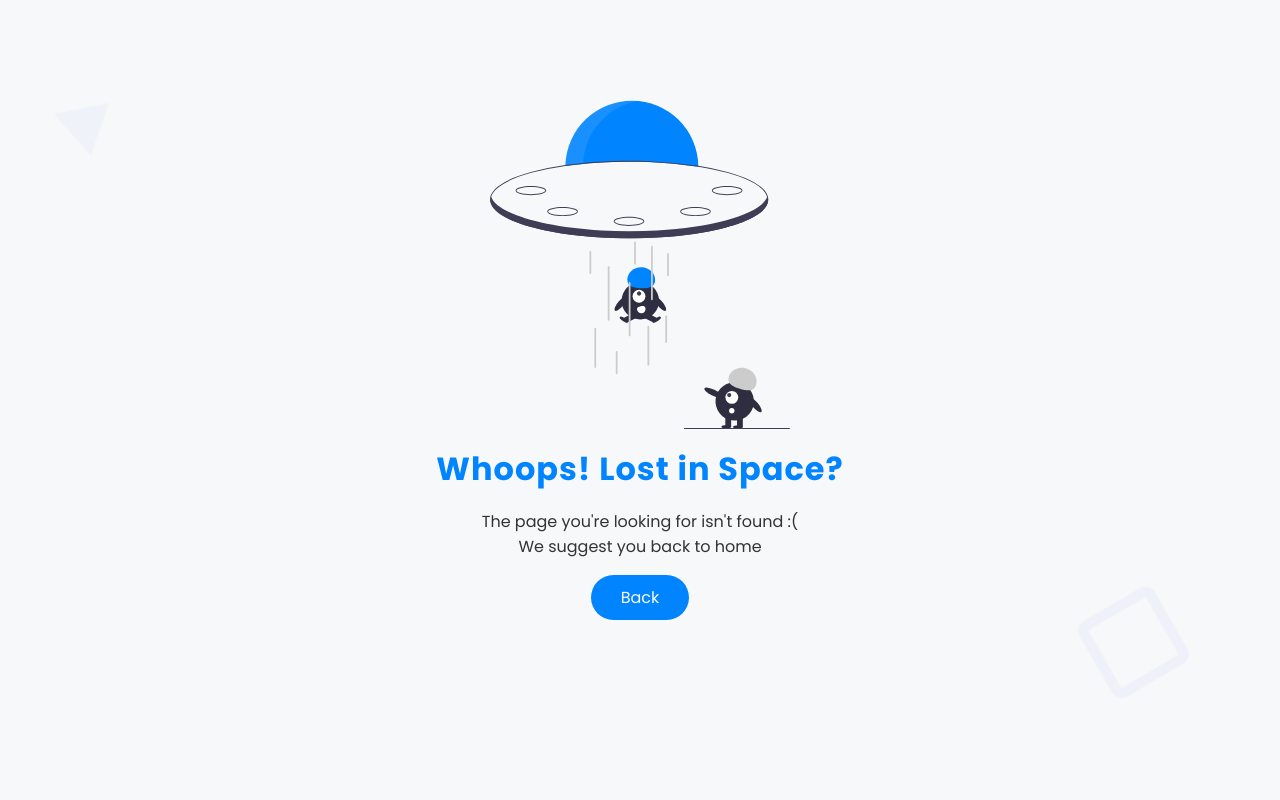
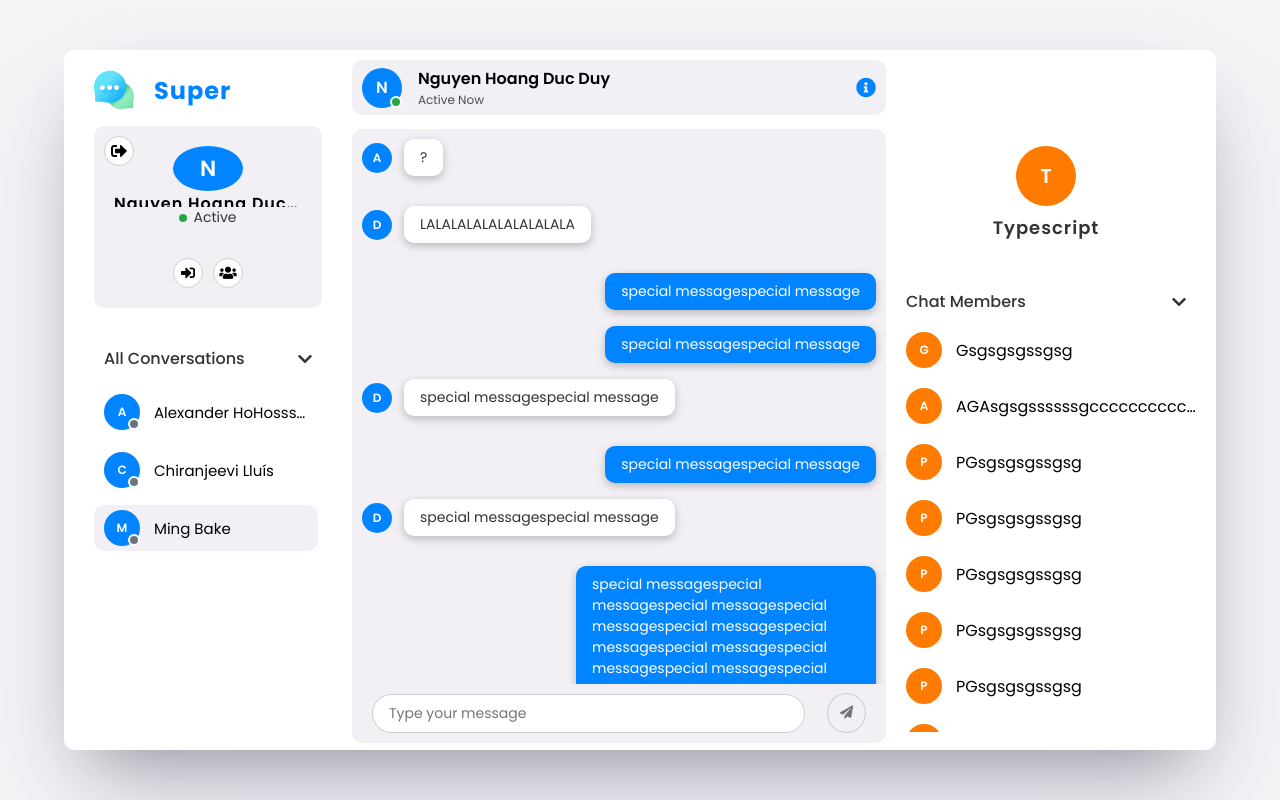
Before and after one commit to Front-end-Programming/Final_Project, an Angular app in the folder Chat-Application/: page /chat/chat-main in a window 1280 px wide. Built offline with nearby package versions, Linux system fonts and the light colour scheme.

Commit message:
ui for main chat is done

```diff
--- a/Chat-Application/src/app/app.component.html
+++ b/Chat-Application/src/app/app.component.html
@@ -2,5 +2,3 @@
     <router-outlet #outlet="outlet"></router-outlet>
 </div>
 <app-toast-message></app-toast-message>
-
-<!-- <app-chat></app-chat> -->
--- a/Chat-Application/src/app/components/chat-main/chat-main.component.html
+++ b/Chat-Application/src/app/components/chat-main/chat-main.component.html
@@ -1,4 +1,4 @@
-<div class="chat-main">
+<div class="chat-main" [class.contract]="!isExpandInfo">
   <div>
     <header class="chat-main__header">
       <div class="chat-main__header-avatar online">N</div>
@@ -6,6 +6,9 @@
         <h3>Nguyen Hoang Duc Duy</h3>
         <span>Active Now</span>
         <!-- <span>Offline</span> -->
+      </div>
+      <div (click)="expandInfo()" class="chat-main__header-more">
+        <i class="fas fa-info-circle"></i>
       </div>
     </header>
 
@@ -51,7 +54,60 @@
         class="chat-main__group-img"
       />
 
+      <div class="chat-main__group-info">
+        <div class="chat-main__group-avatar">T</div>
+        <h3 class="chat-main__group-name">Typescript</h3>
+      </div>
 
+
+      <div class="chat-main__group-details">
+          <h4 (click)="collapse()" >Chat Members
+            <i [class.rotate]="isCollapse" class="fas fa-chevron-down"></i>
+          </h4>
+
+        <ul class="chat-main__group-members" [class.collapse]="isCollapse">
+          <li>
+            <div class="chat-main__group-members-avatar">G</div>
+            <span class="chat-main__group-members-name">Gsgsgsgssgsg</span>
+          </li>
+
+          <li>
+            <div class="chat-main__group-members-avatar">A</div>
+            <span class="chat-main__group-members-name">AGAsgsgssssssgcccccccccccssgsg</span>
+          </li>
+
+          <li>
+            <div class="chat-main__group-members-avatar">P</div>
+            <span class="chat-main__group-members-name">PGsgsgsgssgsg</span>
+          </li>
+
+          <li>
+            <div class="chat-main__group-members-avatar">P</div>
+            <span class="chat-main__group-members-name">PGsgsgsgssgsg</span>
+          </li>
+          <li>
+            <div class="chat-main__group-members-avatar">P</div>
+            <span class="chat-main__group-members-name">PGsgsgsgssgsg</span>
+          </li>
+          <li>
+            <div class="chat-main__group-members-avatar">P</div>
+            <span class="chat-main__group-members-name">PGsgsgsgssgsg</span>
+          </li>
+          <li>
+            <div class="chat-main__group-members-avatar">P</div>
+            <span class="chat-main__group-members-name">PGsgsgsgssgsg</span>
+          </li>
+          <li>
+            <div class="chat-main__group-members-avatar">P</div>
+            <span class="chat-main__group-members-name">PGsgsgsgssgsg</span>
+          </li>
+          <li>
+            <div class="chat-main__group-members-avatar">P</div>
+            <span class="chat-main__group-members-name">PGsgsgsgssgsg</span>
+          </li>
+        </ul>
+
+      </div>
     </div>
   </div>
 </div>
--- a/Chat-Application/src/app/components/chat-main/chat-main.component.scss
+++ b/Chat-Application/src/app/components/chat-main/chat-main.component.scss
@@ -9,14 +9,21 @@
   display: grid;
   grid-template-columns: 2fr 1fr;
 
+  &.contract {
+    grid-template-columns: 2fr;
 
+    .chat-main__content-text {
+      max-width: 500px;
+    }
+  }
 
   &__header {
+    position: relative;
     width: 100%;
-    padding: 6px 0;
+    padding: 6px 10px;
     display: flex;
     align-items: center;
-    justify-content: center;
+    justify-content: flex-start;
     gap: 16px;
     background-color: $clr-secondary;
     border-radius: 10px;
@@ -48,7 +55,6 @@
       h3 {
         font-weight: 600;
         font-size: 16px;
-        line-height: 1.2;
       }
 
       span {
@@ -57,6 +63,25 @@
         font-weight: 400;
         color: lighten($color: #000000, $amount: 30%);
       }
+    }
+
+    &-more {
+      position: relative;
+      cursor: pointer;
+      font-size: 20px;
+      position: absolute;
+      color: $clr-primary;
+      right: 10px;
+      display: grid;
+      place-items: center;
+      z-index: 1;
+      @include tooltip('Conversation Information');
+
+      &:hover::after {
+        opacity: 1;
+        visibility: visible;
+      }
+
     }
   }
 
@@ -145,12 +170,12 @@
       word-wrap: break-word;
       max-width: 300px;
       padding: 8px 16px;
-      border-radius: 50px;
+      border-radius: 10px;
       background-color: #fff;
       color: $clr-text;
       box-shadow: 0px 3px 8px rgba(#000, 0.24);
 
-      &:hover::after{
+      &:hover::after {
         opacity: 1;
         visibility: visible;
       }
@@ -175,26 +200,24 @@
         border-radius: 10px;
         opacity: 0;
         visibility: hidden;
-        transition: .3s;
+        transition: 0.3s;
       }
 
-      li.right  &::after {
+      li.right &::after {
         left: -60%;
       }
-
     }
   }
 
-  & > div:nth-child(2) {
-    margin-left: 10px;
-  }
 
   &__group {
+
     position: relative;
     margin-top: 66px;
     height: calc(555px + 60px);
-    background-color: $clr-secondary;
     border-radius: 10px;
+    padding: 20px 10px;
+    overflow: hidden;
 
     &-img {
       display: none;
@@ -204,5 +227,85 @@
       left: 50%;
       transform: translate(-50%, -50%);
     }
+
+    &-info {
+      display: flex;
+      align-items: center;
+      flex-direction: column;
+      justify-content: center;
+      gap: 8px;
+      margin-bottom: 40px;
+    }
+
+    &-avatar {
+      @include avatar(60px, 20px, complement($clr-primary));
+    }
+
+    &-name {
+      font-size: 18px;
+      color: $clr-text;
+      letter-spacing: 1px;
+      font-weight: 600;
+    }
+
+    &-details {
+      h4 {
+        cursor: pointer;
+        position: relative;
+        font-weight: 600;
+        color: $clr-text;
+        margin-bottom: 10px;
+        display: flex;
+        align-items: center;
+        justify-content: space-between;
+        padding: 8px 10px;
+        transition: 0.2s;
+        font-weight: 500;
+
+        & > i.fas {
+          transition: 0.3s;
+        }
+
+        & > i.fas.rotate {
+          transform: rotate(-180deg);
+        }
+
+        &:hover {
+          background-color: $clr-secondary;
+          border-radius: 8px;
+        }
+      }
+    }
+
+    &-members {
+      padding-left: 10px;
+      width: 300px;
+      height: 400px;
+      list-style: none;
+      display: flex;
+      flex-direction: column;
+      gap: 20px;
+      overflow-y: auto;
+      @include myScrollBar();
+
+      &.collapse {
+        height: 0;
+      }
+
+      li {
+        display: flex;
+        align-items: center;
+      }
+
+      &-avatar {
+        @include avatar(36px, 12px, complement($clr-primary));
+        margin-right: 14px;
+      }
+
+      &-name {
+        flex: 1;
+        @include threeDots();
+      }
+    }
   }
 }
--- a/Chat-Application/src/app/components/chat-main/chat-main.component.ts
+++ b/Chat-Application/src/app/components/chat-main/chat-main.component.ts
@@ -6,7 +6,11 @@ import { Component, OnInit } from '@angular/core';
   styleUrls: ['./chat-main.component.scss'],
 })
 export class ChatMainComponent implements OnInit {
+
   isShowUsername: boolean = false;
+  isExpandInfo: boolean = true;
+  isCollapse: boolean = false;
+
   messages: any[] = [
     {
       id: 11853,
@@ -75,10 +79,12 @@ export class ChatMainComponent implements OnInit {
       name: 'duypro',
       type: 0,
       to: 'duy1',
-      mes: 'special messagespecial message',
+      mes: 'special messagespecial messagespecial messagespecial messagespecial messagespecial messagespecial messagespecial messagespecial messagespecial message',
       createAt: '2021-08-24 22:03:31',
     }
   ];
+
+
 
   constructor() {}
 
@@ -91,4 +97,12 @@ export class ChatMainComponent implements OnInit {
   hideUsername(): void {
     this.isShowUsername = false;
   }
+
+  collapse(): void {
+    this.isCollapse = !this.isCollapse;
+  }
+
+  expandInfo(): void {
+    this.isExpandInfo = !this.isExpandInfo;
+  }
 }
--- a/Chat-Application/src/app/components/chat/chat.component.html
+++ b/Chat-Application/src/app/components/chat/chat.component.html
@@ -21,12 +21,12 @@
       </p>
 
       <div class="chat__info-actions">
-        <span title="Add friend"><i class="fas fa-user-plus"></i></span>
-        <span (click)="showJoinGroup()" title="Join a group"><i class="fas fa-sign-in-alt"></i></span>
-        <span (click)="showCreateGroup()" title="Create your group"><i class="fas fa-users"></i></span>
+        <!-- <span> <i class="fas fa-user-plus"></i></span> -->
+        <span (click)="showJoinGroup()"><i class="fas fa-sign-in-alt"></i></span>
+        <span (click)="showCreateGroup()"><i class="fas fa-users"></i></span>
       </div>
 
-      <div title="Log out" class="chat__info-log-out">
+      <div class="chat__info-log-out">
         <i class="fas fa-sign-out-alt"></i>
       </div>
     </div>
@@ -34,5 +34,9 @@
     <app-user-list></app-user-list>
   </div>
 
-  <app-chat-main></app-chat-main>
+
+
+  <div>
+    <router-outlet></router-outlet>
+  </div>
 </div>
--- a/Chat-Application/src/app/components/chat/chat.component.scss
+++ b/Chat-Application/src/app/components/chat/chat.component.scss
@@ -17,7 +17,6 @@
     rgba(0, 0, 0, 0.3) 0px 30px 60px -30px;
 
   &__info {
-    // border: 1px solid limegreen;
     padding: 20px 30px;
     overflow: hidden;
 
@@ -47,14 +46,12 @@
       aspect-ratio: 1 / 0.8;
       background-color: $clr-secondary;
       border-radius: 10px;
-      margin: 0 auto 20px;
-      // border: 1px solid #ccc;
+      margin: 0 auto 30px;
       padding: 20px;
-      // box-shadow: 0 10px 30px rgba(0, 0, 0, 0.3)
     }
 
     &-avatar {
-      @include avatar(70px, 20px);
+      @include avatar(70px, 22px);
     }
 
     &-name {
@@ -88,7 +85,8 @@
       gap: 10px;
       margin-top: 30px;
 
-      span {
+      & > span {
+        position: relative;
         width: 30px;
         height: 30px;
         font-size: 14px;
@@ -98,6 +96,22 @@
         display: grid;
         place-items: center;
         cursor: pointer;
+      }
+
+      & > span:nth-child(1) {
+        @include tooltip('Join a group');
+
+        &::after {
+          top: -150%;
+        }
+      }
+
+      & > span:nth-child(2) {
+        @include tooltip('Create your groups');
+
+        &::after {
+          top: -150%;
+        }
       }
     }
 
@@ -114,6 +128,11 @@
       top: 10px;
       left: 10px;
       border: 1px solid #ccc;
+      @include tooltip('Log out');
+
+      &::after {
+        left: 0;
+      }
     }
 
   }
--- a/Chat-Application/src/app/components/sign-in/sign-in.component.html
+++ b/Chat-Application/src/app/components/sign-in/sign-in.component.html
@@ -3,7 +3,7 @@
     <header>
       <p>Welcome back</p>
       <h1>Sign in to Super.</h1>
-      <p>Don't have an account? <a routerLink="/sign-up">Sign up</a></p>
+      <p>Don't have an account? <a routerLink="/chat">Sign up</a></p>
     </header>
 
     <form class="sign-container__form" #signIn="ngForm" (ngSubmit)="onSignIn()">
--- a/Chat-Application/src/app/components/user-list/user-list.component.html
+++ b/Chat-Application/src/app/components/user-list/user-list.component.html
@@ -1,9 +1,12 @@
 <div class="users">
-    <h4 class="users__heading">All Conversations</h4>
-    <ul class="users__list">
-        <li class="users__list-item">
+    <h4 (click)="collapse()" class="users__heading">
+        All Conversations
+        <i class="fas fa-chevron-down" [class.rotate]="isCollapse"></i>
+    </h4>
+    <ul class="users__list" [class.collapse]="isCollapse">
+        <li routerLink="chat-main" class="users__list-item">
             <div class="users__list-item-avatar">A</div>
-            <span title="Alexander HoHo HoHoHoHo" class="users__list-item-name">Alexander HoHosssssssss</span>
+            <span title="Alexander HoHo HoHoHoHo" class="users__list-item-name">Alexander HoHossssssssssssssssssssss</span>
         </li>
 
         <li class="users__list-item">
--- a/Chat-Application/src/app/components/user-list/user-list.component.scss
+++ b/Chat-Application/src/app/components/user-list/user-list.component.scss
@@ -4,8 +4,30 @@
 .users {
 
   &__heading {
-    font-weight: 600;
+    cursor: pointer;
+    font-weight: 500;
     margin-bottom: 10px;
+    display: flex;
+    align-items: center;
+    justify-content: space-between;
+    color: $clr-text;
+    transition: .2s;
+    padding: 8px 10px;
+
+    &:hover {
+      background-color: $clr-secondary;
+      border-radius: 10px;
+    }
+
+    & > i.fas {
+      transition: .2s;
+    }
+
+    & > i.fas.rotate {
+      transform: rotate(-180deg);
+    }
+
+
   }
 
   &__list {
@@ -14,10 +36,14 @@
     flex-direction: column;
     align-items: center;
     gap: 12px;
-    max-height: 340px;
+    max-height: 330px;
     overflow-y: auto;
     padding-right: 4px;
     @include myScrollBar();
+
+    &.collapse {
+      height: 0;
+    }
 
 
 
@@ -59,6 +85,7 @@
       &-name {
           font-size: 15px;
           @include threeDots();
+          flex: 1;
       }
     }
 
--- a/Chat-Application/src/app/components/user-list/user-list.component.ts
+++ b/Chat-Application/src/app/components/user-list/user-list.component.ts
@@ -6,9 +6,13 @@ import { Component, OnInit } from '@angular/core';
   styleUrls: ['./user-list.component.scss']
 })
 export class UserListComponent implements OnInit {
-
+  isCollapse: boolean = false;
   constructor() { }
 
   ngOnInit(): void { }
 
+  collapse(): void {
+    this.isCollapse = !this.isCollapse;
+  }
+
 }
--- a/Chat-Application/src/assets/_utilities.scss
+++ b/Chat-Application/src/assets/_utilities.scss
@@ -1,7 +1,7 @@
 @import "./colors";
 
 @mixin avatar($size, $fontSize, $bg: $clr-primary) {
-  min-width: $size;
+  width: $size;
   height: $size;
   background-color: $bg;
   border-radius: 50%;
@@ -13,7 +13,7 @@
 }
 
 @mixin threeDots {
-  overflow: hidden;
+  overflow-x: hidden;
   white-space: nowrap;
   text-overflow: ellipsis;
 }
@@ -31,13 +31,39 @@
 
   &::-webkit-scrollbar-track:hover {
     background-color: #e5ebe8;
-
   }
 
   &::-webkit-scrollbar-thumb {
     border-radius: 10px;
     box-shadow: inset 0 0 6px rgba(0, 0, 0, 0.3);
     background-color: #bcc0c4;
+  }
+}
+
+@mixin tooltip($message) {
+
+  & {
+    z-index: 100;
+  }
+  &::after {
+    content: $message;
+    position: absolute;
+    font-size: 12px;
+    width: max-content;
+    top: 150%;
+    color: #fff;
+    background-color: rgba(#000000, 0.7);
+    border-radius: 10px;
+    padding: 8px 10px;
+    opacity: 0;
+    visibility: hidden;
+    transition: 0.3s;
+    pointer-events: none;
+  }
+
+  &:hover::after {
+    opacity: 1;
+    visibility: visible;
   }
 }
 
@@ -57,7 +83,7 @@
     background-color: #fff;
     border-radius: 10px;
     padding: 20px 60px;
-    box-shadow: 0 8px 30px 0 rgba( 0,0,0,0.25 );
+    box-shadow: 0 8px 30px 0 rgba(0, 0, 0, 0.25);
     backdrop-filter: blur(4px);
 
     &__branch {
@@ -127,7 +153,6 @@
             margin-left: 8px;
           }
         }
-
       }
     }
     &__close {
```
Also changed, not shown: Chat-Application/src/app/app-routing.module.ts (+17 -1 lines).
